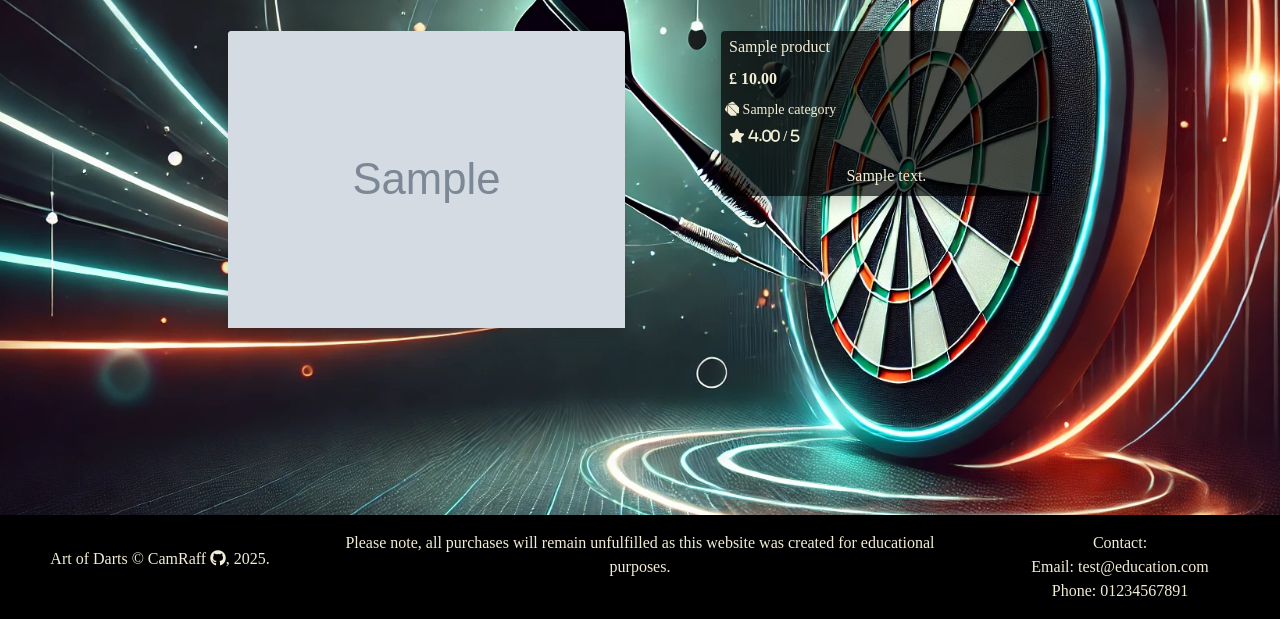
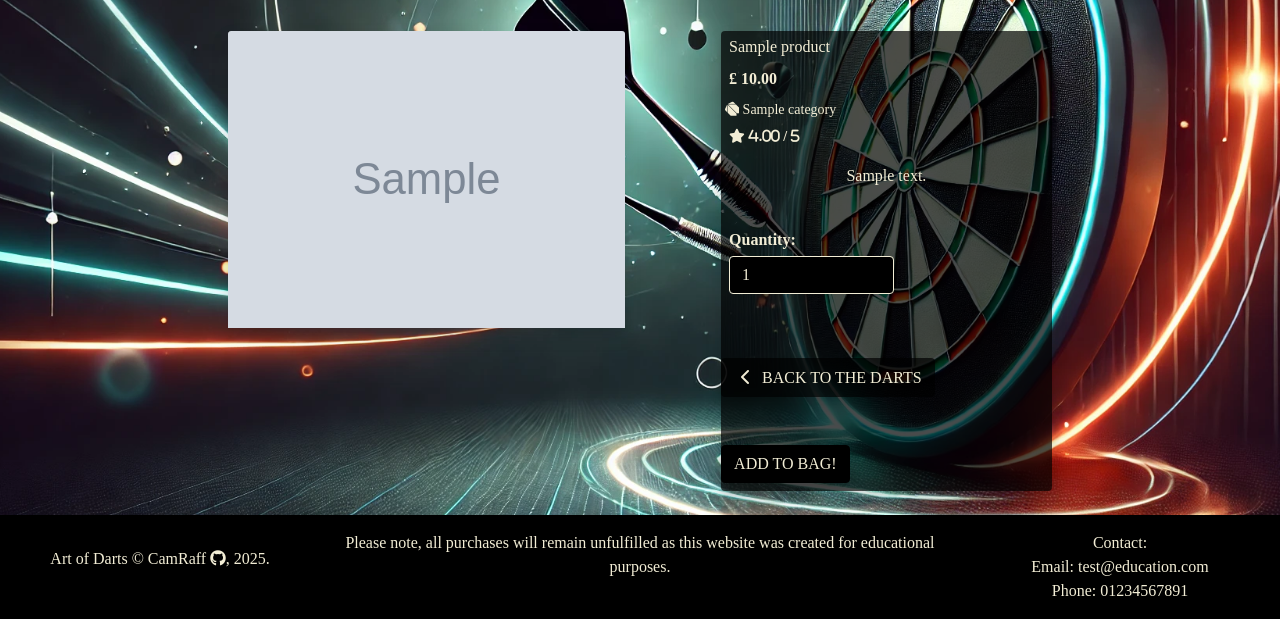
Before and after one commit to CamRaff/MP4-ArtOfDarts, a Django app: page /products/1/ in a window 1280 px wide. Shown: the part 181-800 px from the top of the page. Run offline with Django 3.2, Linux system fonts and the light colour scheme; tables that the repository leaves empty hold one stand-in row (values such as "Sample post"); grey boxes marked "Sample" are stand-in pictures; some libraries are stand-ins or nearby versions; some web fonts are replaced.

Commit message:
added new view and functionality to bag app

```diff
--- a/bag/templates/bag/bag.html
+++ b/bag/templates/bag/bag.html
@@ -12,14 +12,14 @@
 {% block content %}
     <div class="container mb-2">
         <div class="row">
-            <div class="col">
+            <div class="col-sm-12 col-md-10 col-lg-8 mx-auto">
                 <hr>
                 <h2 class="logo-font mb-4 white shadow text-center">Your Bag</h2>
                 <hr>
             </div>
         </div>
         <div class="row">
-            <div class="col">
+            <div class="col-sm-12 col-md-10 col-lg-8 mx-auto">
                 {% if bag_items %}
                     <div class="table-responsive rounded">
 
--- a/bag/urls.py
+++ b/bag/urls.py
@@ -2,5 +2,6 @@ from django.urls import path
 from . import views
 
 urlpatterns = [
-    path('', views.view_bag, name='view_bag')
+    path('', views.view_bag, name='view_bag'),
+    path('add/<item_id>/', views.add_to_bag, name='add_to_bag'),
 ]
--- a/products/templates/products/product_details.html
+++ b/products/templates/products/product_details.html
@@ -45,6 +45,29 @@
                     {% endif %}
                     </p>
                     <p class="mt-3 pb-2 white text-center">{{ product.description }}</p>
+                    <form action="{% url 'add_to_bag' product.id %}" method="POST" class="form">
+                        {% csrf_token %}
+                        <div class="form-row">
+                            <div class="col-12">
+                                <p class="mt-3 white ml-2 mb-1"><strong>Quantity:</strong></p>
+                                <div class="form-group w-50">
+                                    <div class="input-group ml-2">
+                                        <input type="number" class="form-control qty-input white" name="quantity" value="1" min="1" max="99" data-item_id="{{ product.id }}" id="id_qty_{{ product.id }}">
+                                    </div>
+                                </div>
+                            </div>
+                            <div class="col-12 mb-2">
+                                <a href="{% url 'products' %}" class="btn white shadow rounded mt-5">
+                                    <span class="icon">
+                                        <i class="fas fa-chevron-left"></i>
+                                    </span>
+                                    <span class="text-uppercase">Back to the darts</span>
+                                </a>
+                                <input type="submit" value="Add to bag!" class="btn border-black white shadow text-uppercase mt-5">
+                            </div>
+                            <input type="hidden" name="redirect_url" value="{{ request.path }}">
+                        </div>
+                    </form>
                 </div>
             </div>
         </div>
--- a/templates/base.html
+++ b/templates/base.html
@@ -134,6 +134,9 @@
     {% block content %} <!-- For customizing body content of each page/app -->
     {% endblock %}
 
+    {% block postcontent %} <!-- For customizing content after the main content -->
+    {% endblock %}
+
     <!-- {% include 'includes/footer.html' %} -->
 
     {% block postloadjs %} <!-- For JS not required from the start -->
```
Also changed, not shown: bag/views.py (+18 -1 lines), products/templates/products/all_products.html (+4 -4 lines).
